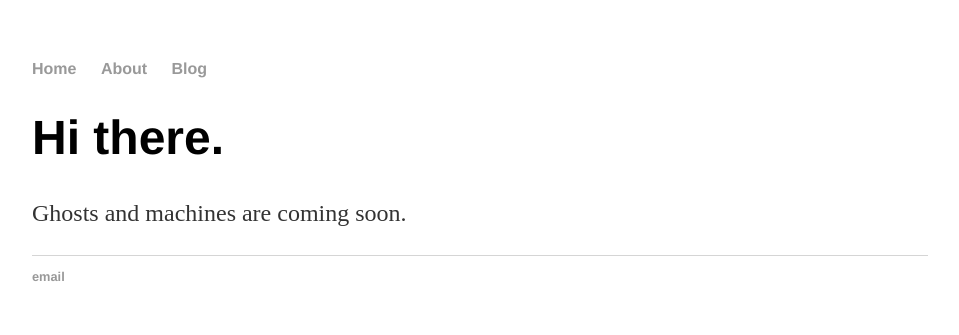
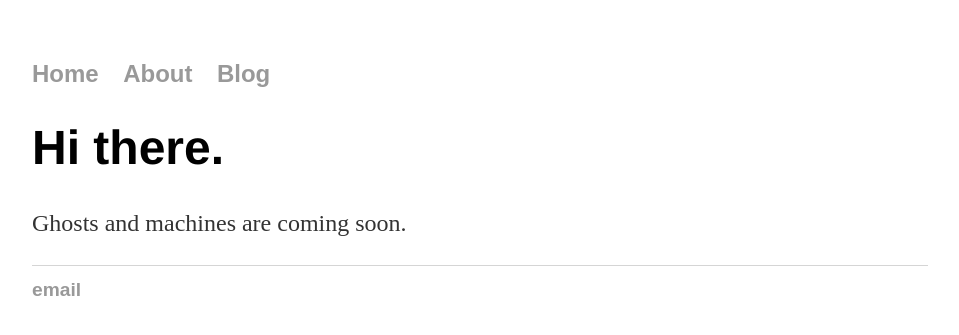
Before and after one commit to ghostsandmachines/ghostsandmachines.github.io, a Jekyll site: the page built from index.html, in a window 1280 px wide. Shown: the top 335 px of the page, without its empty margins (160-1119 px from the left). Built offline with Jekyll 4.4.1, drawn with Linux system fonts in a browser that asks for light colours.

Commit message:
Update main.css

```diff
--- a/css/main.css
+++ b/css/main.css
@@ -34,6 +34,10 @@ p {
     color: #333;
 }
 
+li {
+    font-family: Arial, Helvetica, sans-serif;
+    font-size: 1.5em;
+}
 
 footer {
     border-top: 1px solid #d5d5d5;
```
